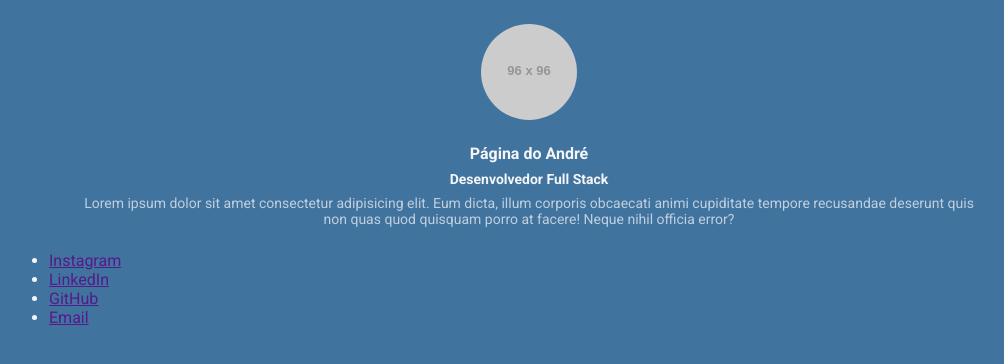
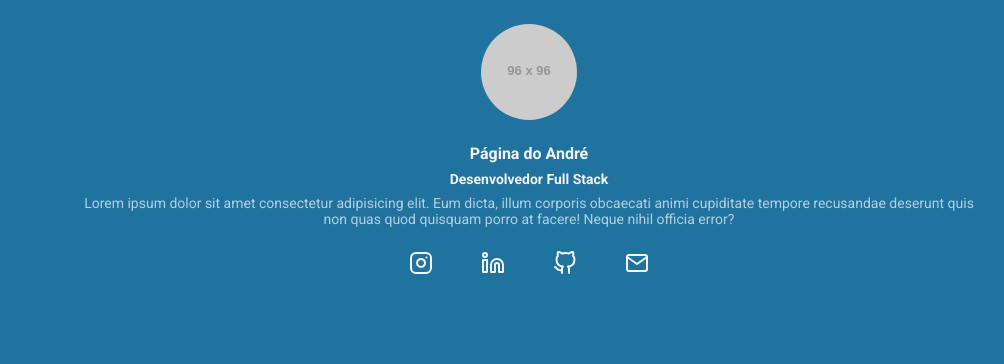
Before and after one commit to andrezinhu/Meu-portfolio, a website: page index.html in a window 1280 px wide. Shown: the whole page, without its empty margins (111-1115 px from the left). Drawn offline with Linux system fonts and the light colour scheme; placeholder pictures from the web are drawn by us.

Commit message:
Mapeando cores e estilizando redes sociais

```diff
--- a/index.html
+++ b/index.html
@@ -27,11 +27,27 @@
             </div>
         </header>
         <nav>
-            <ul>
-                <li><a href="">Instagram</a></li>
-                <li><a href="">LinkedIn</a></li>
-                <li><a href="">GitHub</a></li>
-                <li><a href="">Email</a></li>
+            <ul class="socialLinks">
+                <li>
+                    <a href="">
+                        <img src="./src/images/instagram.svg" alt="Logo do Instagram">
+                    </a>
+                </li>
+                <li>
+                    <a href="">
+                        <img src="./src/images/linkedin.svg" alt="Logo do LinkedIn">
+                    </a>
+                </li>
+                <li>
+                    <a href="">
+                        <img src="./src/images/github.svg" alt="Logo do GitHub">
+                    </a>
+                </li>
+                <li>
+                    <a href="">
+                        <img src="./src/images/mail.svg" alt="Logo do Email">
+                    </a>
+                </li>
             </ul>
         </nav>
     </div>
--- a/src/styles/main.less
+++ b/src/styles/main.less
@@ -1,4 +1,6 @@
 @import "variaveis.less";
+@import "mapas.less";
+
 @breakpointMobile: ~"(max-width: 767px)";
 @breakpointTablet: ~"(max-width: 1023px) and (min-width: 768px)";
 
@@ -14,8 +16,8 @@
 }
 
 body{
-    background-color: @corDeFundo;
-    color: @corDosTextos;
+    background-color: #colors[backgroundColor];
+    color: #colors[textColor];
 }
 
 .container{
@@ -62,3 +64,24 @@ header {
         opacity: 0.7;
     }
 }
+
+.socialLinks{
+    display: flex;
+    justify-content: space-between;
+    max-width: 240px;
+    width: 100%;
+    margin: 0 auto;
+    li{
+        list-style: none;
+
+        img{
+            transition: all ease 0.3s;
+            &:hover{
+                transform: scale(1.3);
+            }
+        }
+    }
+
+
+
+}
--- /dev/null
+++ b/src/styles/mapas.less
@@ -0,0 +1,5 @@
+#colors(){
+    backgroundColor: #20739e;
+    buttonColor: #0097e6;
+    textColor: #f5f6fa;
+}
```
Also changed, not shown: build/styles/main.css, src/images/github.svg (added), src/images/instagram.svg (added), src/images/linkedin.svg (added), src/images/mail.svg (added), src/styles/variaveis.less (line endings or trailing spaces).
